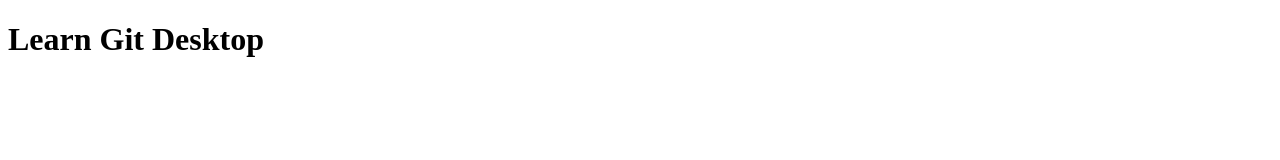
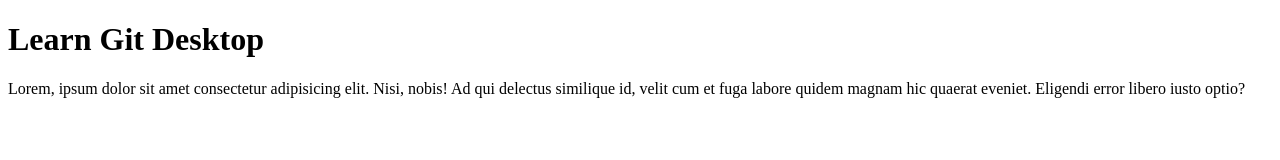
Before and after one commit to natnoppol/Git-Desktop, a plain HTML site: page index.html in a window 1280 px wide. Drawn offline with Linux system fonts and the light colour scheme.

Commit message:
Add some text
Add some text

```diff
--- a/index.html
+++ b/index.html
@@ -10,6 +10,8 @@
 <body>
 
     <h1>Learn Git Desktop </h1>
+    <p>Lorem, ipsum dolor sit amet consectetur adipisicing elit. Nisi, nobis! Ad qui delectus similique id, velit cum et
+        fuga labore quidem magnam hic quaerat eveniet. Eligendi error libero iusto optio?</p>
 
 </body>
 
```
